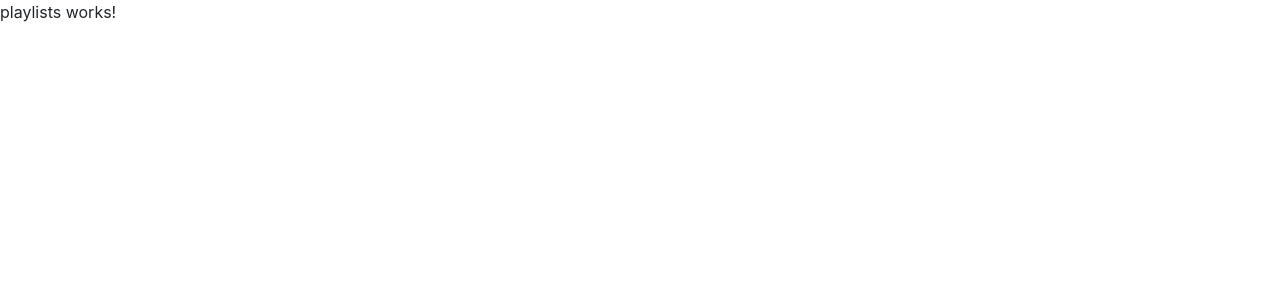
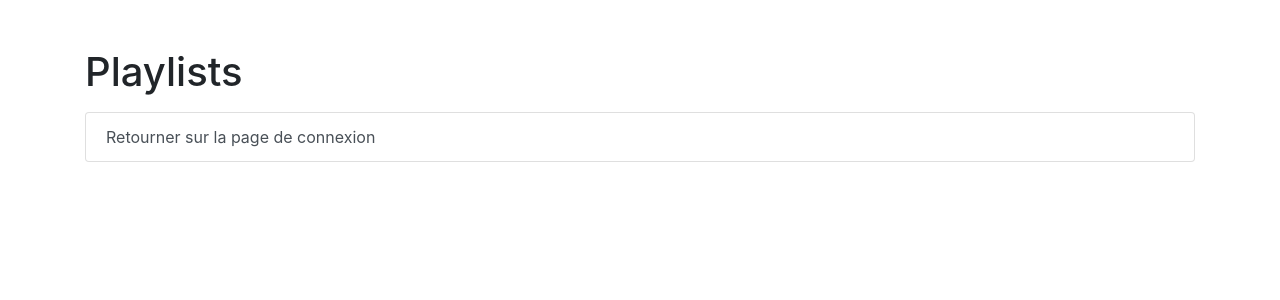
Before and after one commit to mvidailhet/donkey_school-angular_challenges_corrections, an Angular app: page /playlists in a window 1280 px wide. Shown: the top 300 px of the page. Built offline with nearby package versions, Linux system fonts and the light colour scheme.

Commit message:
Ajout du lien dans la page playlists permettant de retourner sur la page de Connexion

```diff
--- a/src/app/pages/playlists/playlists/playlists.component.html
+++ b/src/app/pages/playlists/playlists/playlists.component.html
@@ -1 +1,9 @@
-<p>playlists works!</p>
+<div class="container mt-5">
+  <h1>Playlists</h1>
+
+  <div class="list-group mt-3">
+    <div routerLink="/" class="list-group-item list-group-item-action">
+      Retourner sur la page de connexion
+    </div>
+  </div>
+</div>
```
